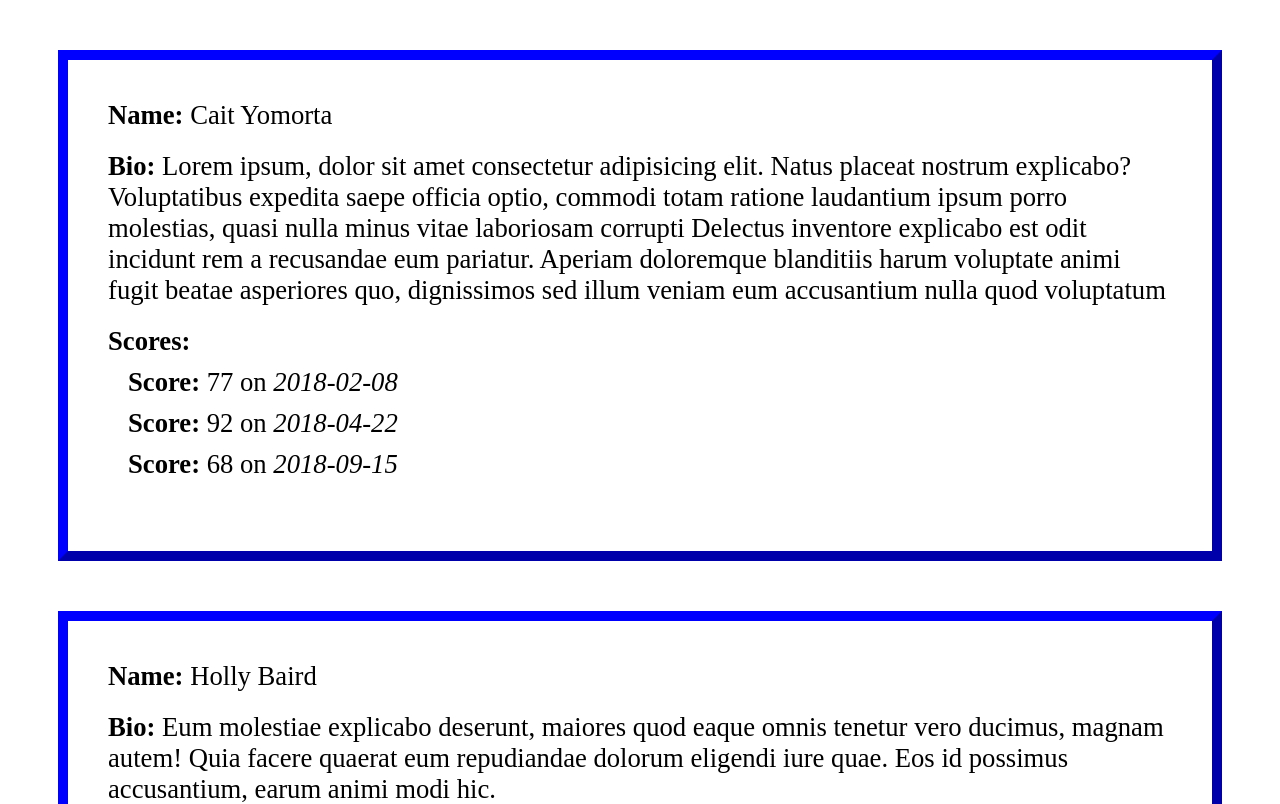
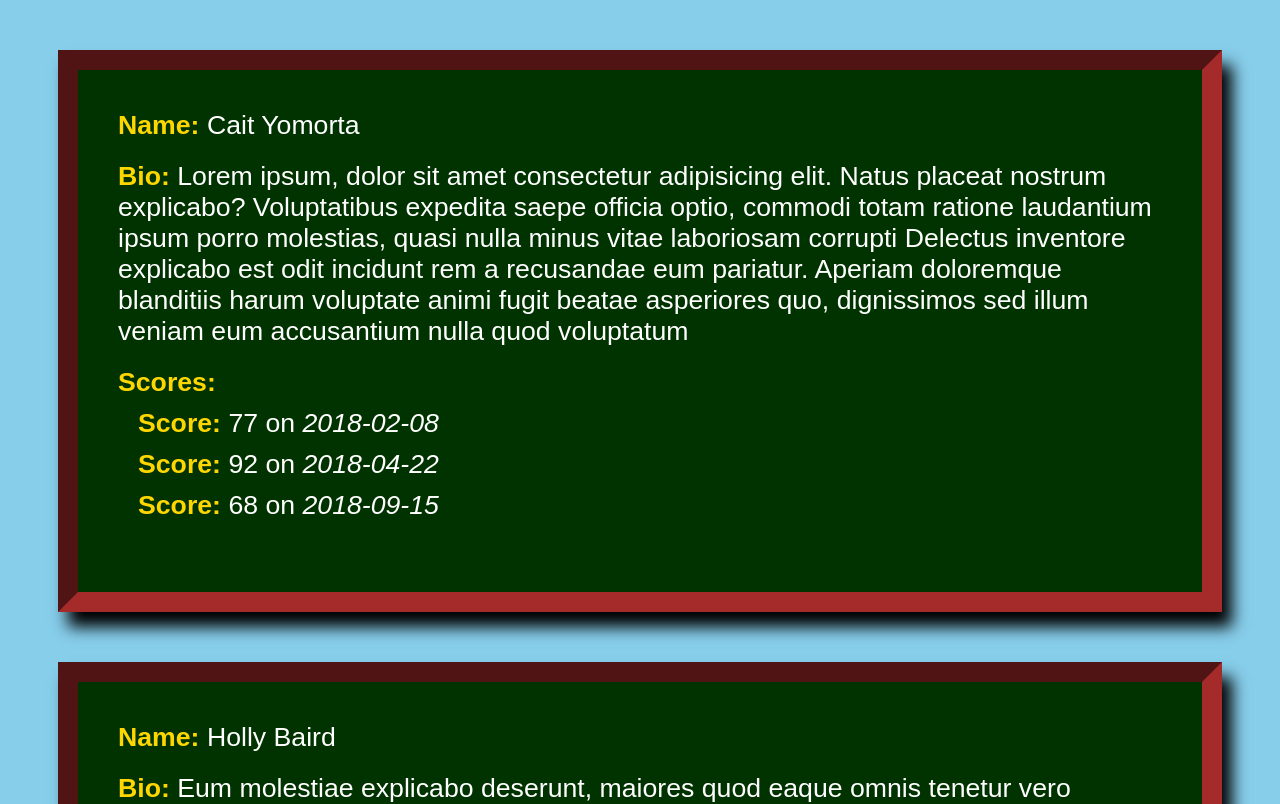
Before and after one commit to awatersny/RenderingArraysInReact, a React (Vite) app: page / in a window 1280 px wide. Shown: the top 804 px of the page. Built offline with nearby package versions, Linux system fonts and the light colour scheme.

Commit message:
Add some decent styling

```diff
--- a/src/App.css
+++ b/src/App.css
@@ -1,7 +1,11 @@
 .learner {
+  font-family: sans-serif;
+  background-color: #030;
+  color: white;
   margin: 50px;
   padding: 20px;
-  border: 10px outset blue;
+  border: 20px inset brown;
+  box-shadow: 10px 15px 15px black;
   font-size: 20pt;
 }
 
@@ -12,3 +16,11 @@
 .score {
   margin: 10px 0 0 20px
 }
+
+b {
+  color: gold
+}
+
+em {
+  color: white;
+}
--- a/src/index.css
+++ b/src/index.css
@@ -0,0 +1,3 @@
+body {
+  background-color: skyblue;
+}
```
